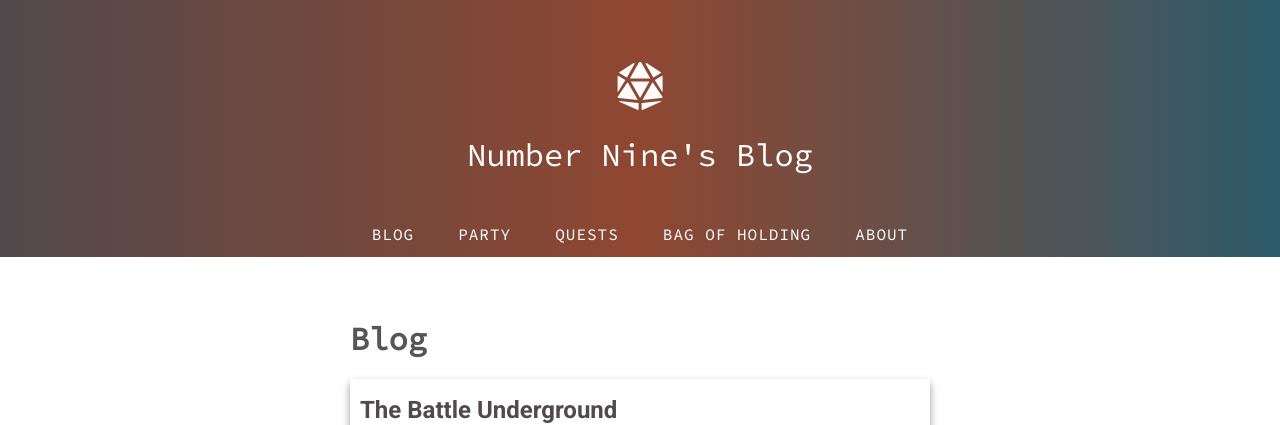
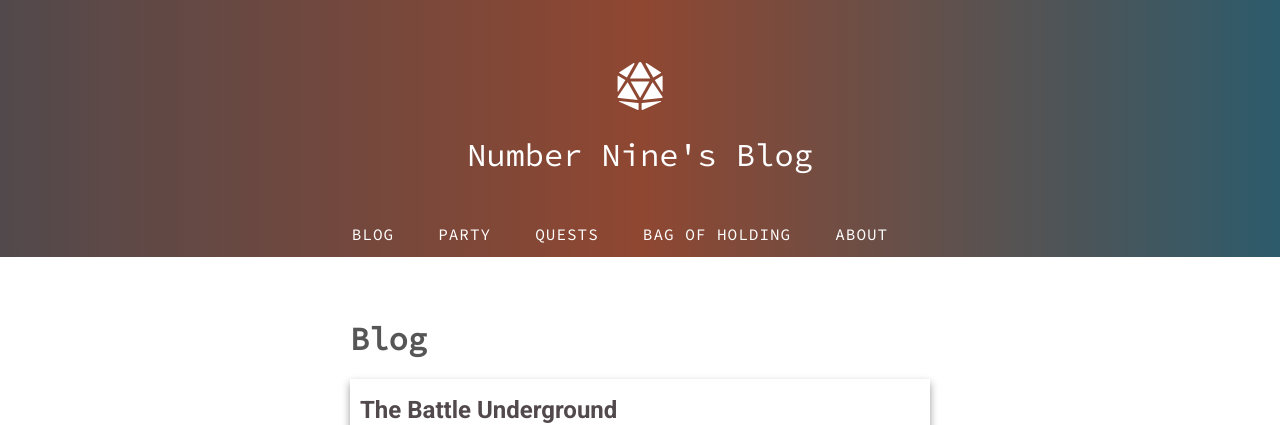
Before and after one commit to clblamires/ninesjournal, a Jekyll site: the page built from index.html, in a window 1280 px wide. Shown: the top 425 px of the page. Built offline with Jekyll 4.4.1, drawn with Linux system fonts in a browser that asks for light colours; the list of posts is cut into pages by our own code.

Commit message:
Update style.css

```diff
--- a/css/style.css
+++ b/css/style.css
@@ -42,9 +42,9 @@
     margin-bottom: 10px;
     margin-right: 40px;
 }
-#main-nav ul li:last-child {
+/* #main-nav ul li:last-child {
     margin-right: 0;
-}
+} */
 @media screen and (max-width: 700px ){
     #main-nav ul li {
         margin-left: 20px;
```
